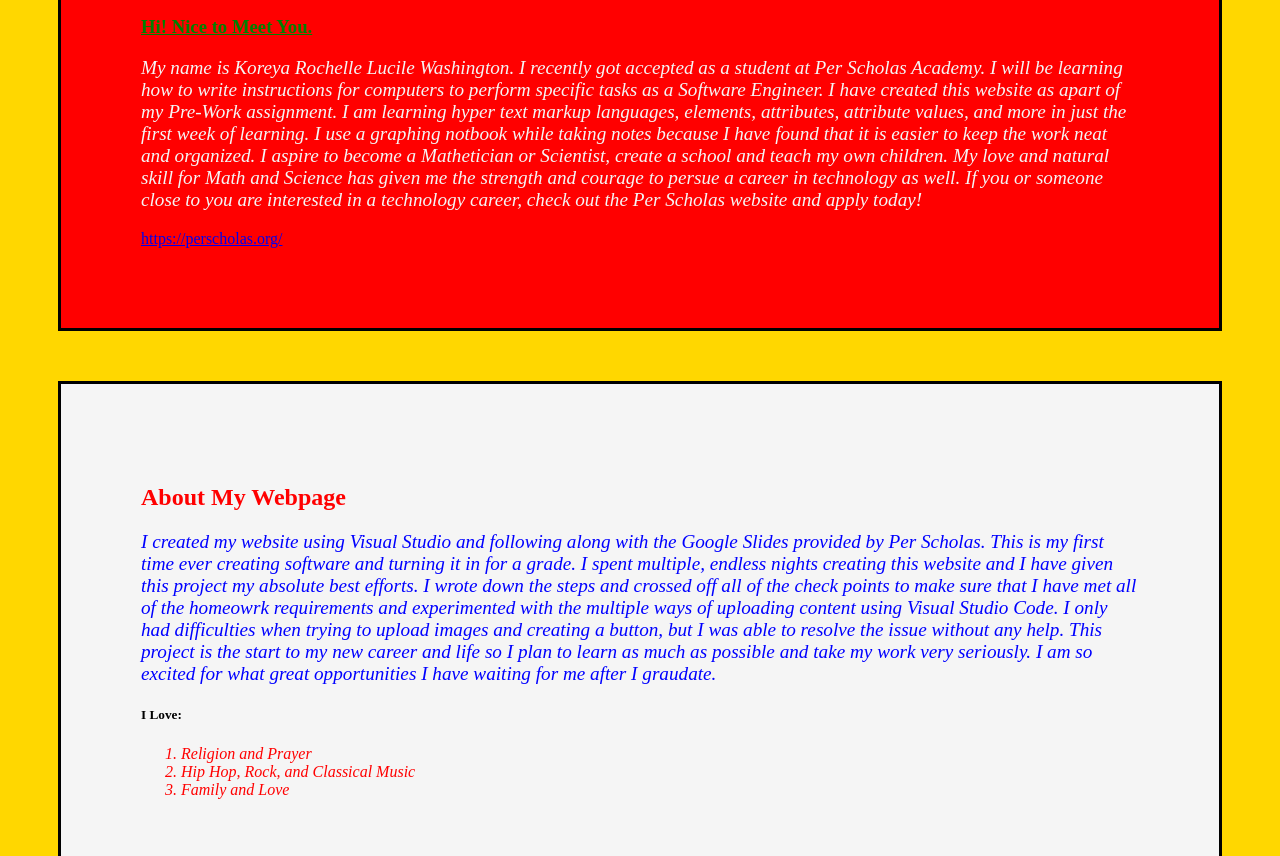
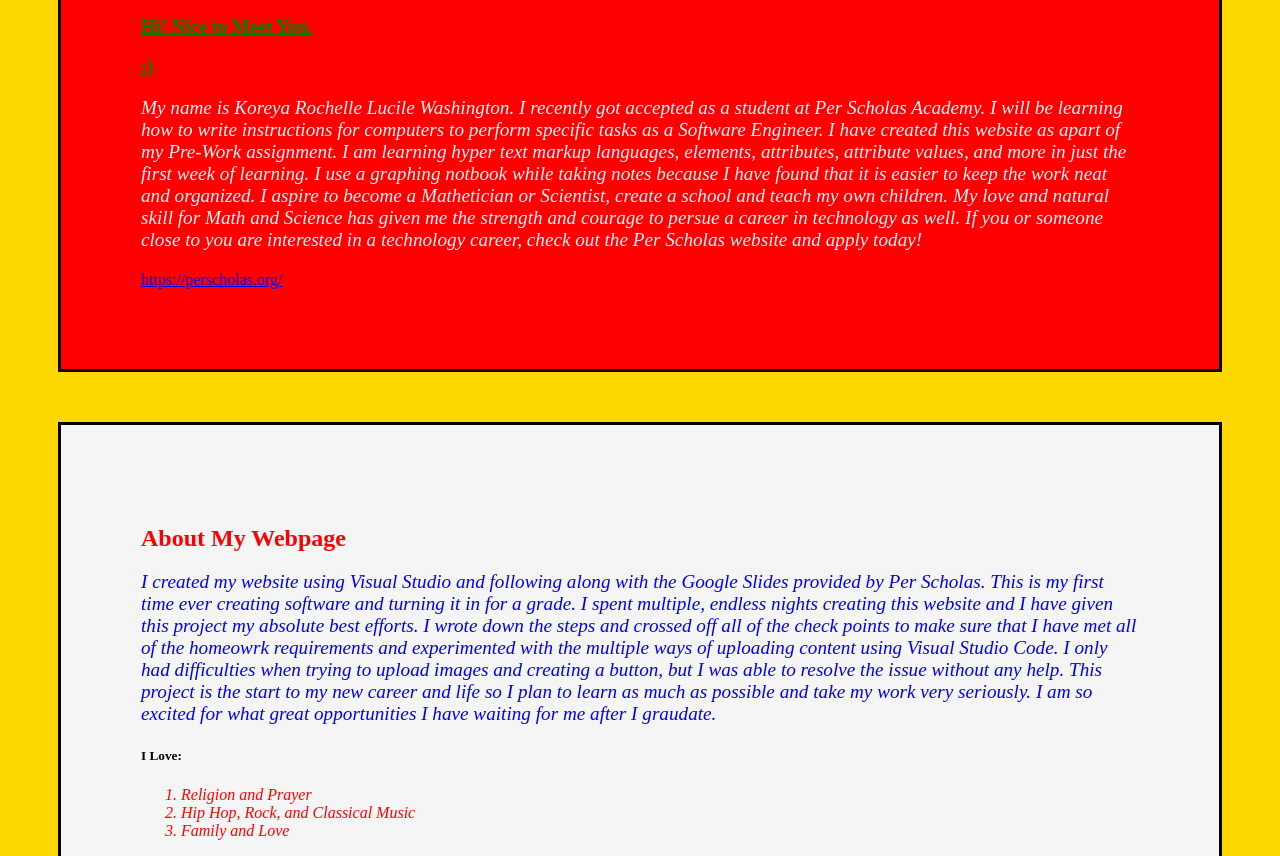
Before and after one commit to koreyawashington/koreyawashington.github.io, a plain HTML site: page index.html/index.html in a window 1280 px wide. Shown: the part 1565-2421 px from the top of the page. Drawn offline with Linux system fonts and the light colour scheme.

Commit message:
added coltens smiley face

```diff
--- a/index.html/index.html
+++ b/index.html/index.html
@@ -129,6 +129,7 @@
     </div>
 
     <h3>Hi! Nice to Meet You.</h3>
+    <h3>:)</h3>
     <p id="nice">My name is Koreya Rochelle Lucile Washington. I recently got accepted as a student at Per Scholas Academy. I will be learning how to write instructions for computers to perform specific tasks as a Software Engineer. I have created this website as apart of my Pre-Work assignment. I am learning hyper text markup languages, elements, attributes, attribute values, and more in just the first week of learning. I use a graphing notbook while taking notes because I have found that it is easier to keep the work neat and organized.  I aspire to become a Mathetician or Scientist, create a school and teach my own children. My love and natural skill for Math and Science has given me the strength and courage to persue a career in technology as well. If you or someone close to you are interested in a technology career, check out the Per Scholas website and apply today!</p>
     <a href=#>https://perscholas.org/</a>
 </div>
```
